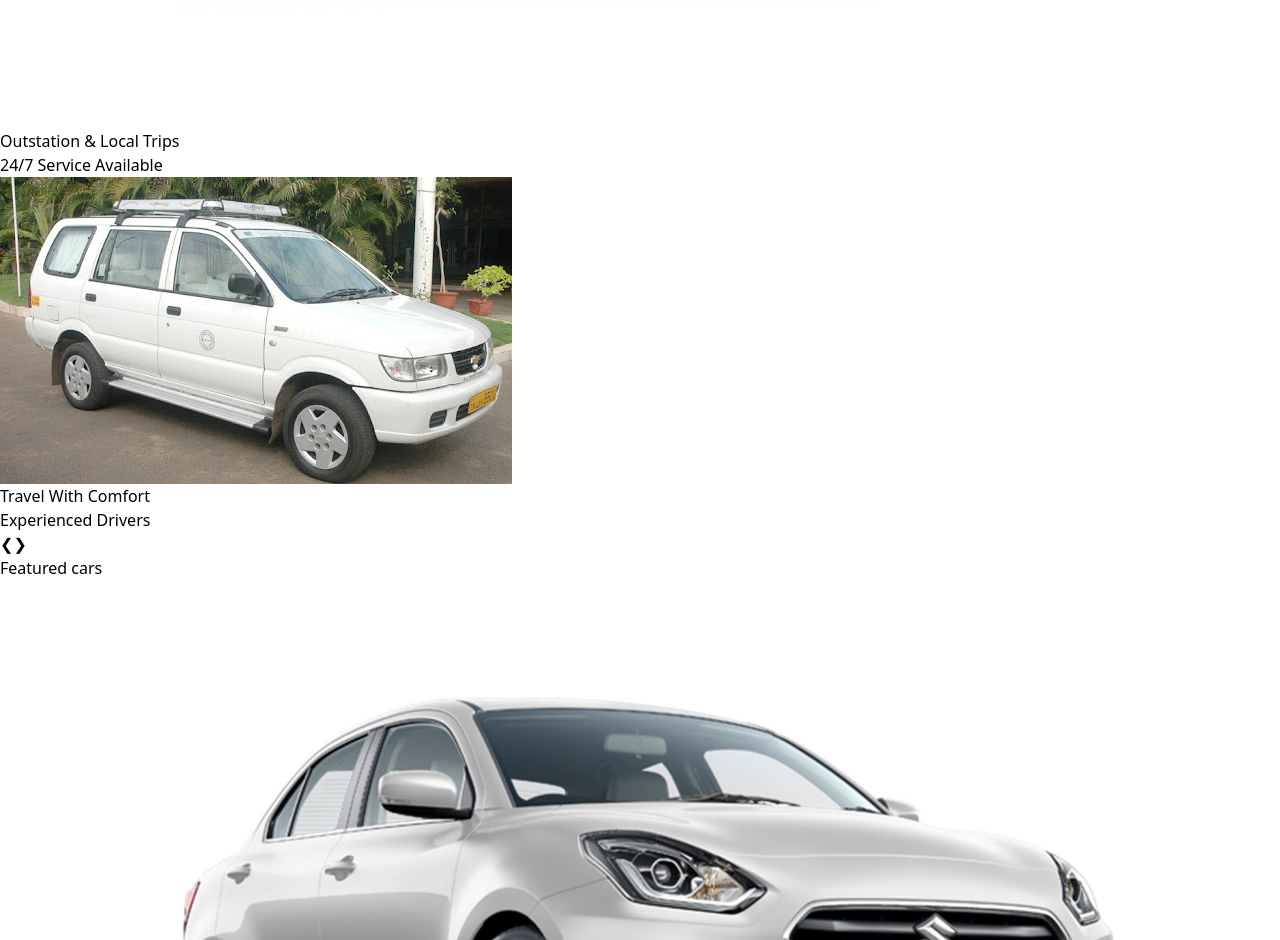
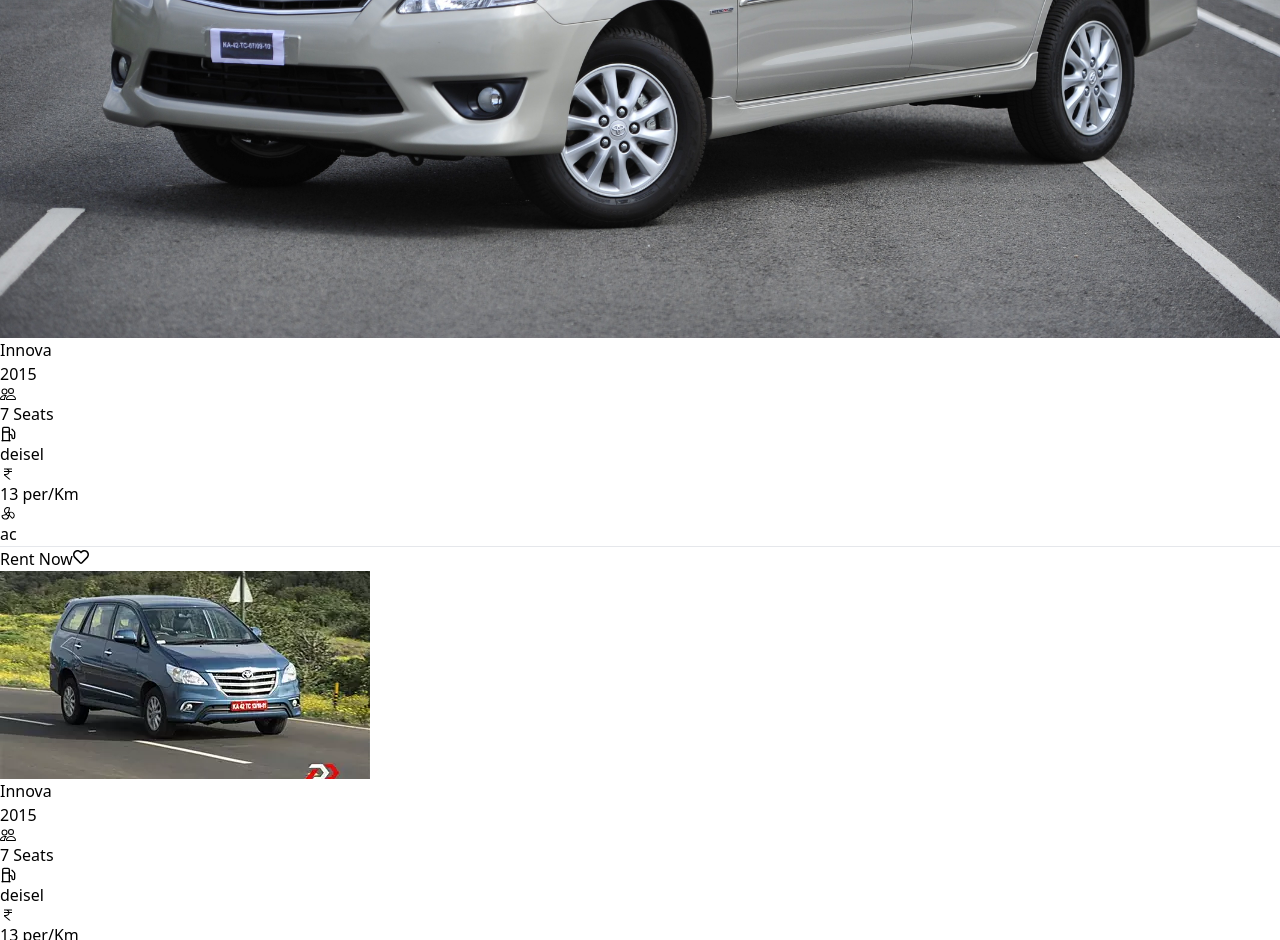
Before and after one commit to PriyanshuBites/omtravels, a React (Vite) app: page / in a window 1280 px wide. Shown: the part 1860-2800 px from the top of the page. Built offline with nearby package versions, Linux system fonts and the light colour scheme.

Commit message:
Remove unused Hero1 component

```diff
--- a/src/Components/Hero1.jsx
+++ /dev/null
@@ -1,145 +0,0 @@
-import React, { useEffect, useState } from "react";
-import img1 from "../../public/images/Innova.jpg";
-import img2 from "../../public/images/newswift.jpg";
-import img3 from "../../public/images/newtavera.jpg";
-
-const slides = [
-  {
-    id: 1,
-    image: img1,
-    title: "Affordable Car Rentals",
-    subtitle: "Safe • Reliable • Comfortable",
-  },
-  {
-    id: 2,
-    image: img2,
-    title: "Outstation & Local Trips",
-    subtitle: "24/7 Service Available",
-  },
-  {
-    id: 3,
-    image: img3,
-    title: "Travel With Comfort",
-    subtitle: "Experienced Drivers",
-  },
-];
-
-const SLIDE_DURATION = 2000; // 5 sec
-
-const Hero1 = () => {
-  const [current, setCurrent] = useState(0);
-  const [progress, setProgress] = useState(0);
-
-  const prevSlide = () => {
-    setCurrent((prev) => (prev - 1 + slides.length) % slides.length);
-    setProgress(0);
-  };
-
-  const nextSlide = () => {
-    setCurrent((prev) => (prev + 1) % slides.length);
-    setProgress(0);
-  };
-
-  useEffect(() => {
-    const interval = setInterval(() => {
-      setCurrent((prev) => (prev + 1) % slides.length);
-      setProgress(0);
-    }, SLIDE_DURATION);
-
-    return () => clearInterval(interval);
-  }, []);
-
-  useEffect(() => {
-    const timer = setInterval(() => {
-      setProgress((prev) => (prev < 100 ? prev + 1 : prev));
-    }, SLIDE_DURATION / 100);
-
-    return () => clearInterval(timer);
-  }, [current]);
-
-  return (
-    <>
-      <section className="relative w-full h-[70vh] md:h-[85vh] overflow-hidden">
-        {/* Slides */}
-        <div className="w-full h-full lg:max-w-7xl lg:mx-auto">
-          {slides.map((slide, index) => (
-            <div
-              key={slide.id}
-              //   className={`absolute inset-0 transition-opacity duration-700 ease-in-out ${
-              className={`absolute inset-0 transition-transform duration-700 ease-in-out
-  ${
-    index === current
-      ? "translate-x-0"
-      : index > current
-      ? "translate-x-full"
-      : "-translate-x-full"
-  }
-`}
-            >
-              <img
-                src={slide.image}
-                alt={slide.title}
-                className="w-full h-full object-cover"
-              />
-
-              {/* Overlay */}
-              <div className="absolute inset-0 bg-black/40"></div>
-
-              {/* Content */}
-              <div className="absolute inset-0 flex items-center justify-center text-center px-4">
-                <div className="text-white max-w-3xl">
-                  <h1 className="text-3xl md:text-5xl font-bold mb-4">
-                    {slide.title}
-                  </h1>
-                  <p className="text-lg md:text-xl opacity-90">
-                    {slide.subtitle}
-                  </p>
-                </div>
-              </div>
-            </div>
-          ))}
-
-        </div>
-
-        {/* Left Arrow */}
-          <button
-            onClick={prevSlide}
-            className="absolute left-4 top-1/2 -translate-y-1/2
-                       bg-black/40 hover:bg-black/60 text-white
-                       w-10 h-10 rounded-full flex items-center justify-center z-20"
-          >
-            ❮
-          </button>
-
-          {/* Right Arrow */}
-          <button
-            onClick={nextSlide}
-            className="absolute right-4 top-1/2 -translate-y-1/2
-                       bg-black/40 hover:bg-black/60 text-white
-                       w-10 h-10 rounded-full flex items-center justify-center z-20"
-          >
-            ❯
-          </button>
-
-        {/* Progress Bars */}
-        <div className="absolute bottom-6 left-1/2 -translate-x-1/2 flex gap-3 z-10">
-          {slides.map((_, index) => (
-            <div
-              key={index}
-              className="w-10 md:w-14 h-1 bg-white/30 rounded overflow-hidden"
-            >
-              {index === current && (
-                <div
-                  className="h-full bg-white transition-all"
-                  style={{ width: `${progress}%` }}
-                ></div>
-              )}
-            </div>
-          ))}
-        </div>
-      </section>
-    </>
-  );
-};
-
-export default Hero1;
--- a/src/Components/Home.jsx
+++ b/src/Components/Home.jsx
@@ -9,7 +9,6 @@
 import Routes from "./PopularRoutes"
 import ChooseUs from "./WhyChooseUs"
 import Service from "./PopularService"
-import Hero1 from "./Hero1";
 
 
 const Home = () => {
@@ -67,7 +66,6 @@
 
       <Header />
       {/* <Hero ref={heroFormRef} preselectedCar={preselectedCar} /> */}
-      <Hero1 />
       <Cars featuredCarSection={featuredCarSection} handleRentNowClick={handleScrollToForm} />
       <Steps />
       <Service />
```
